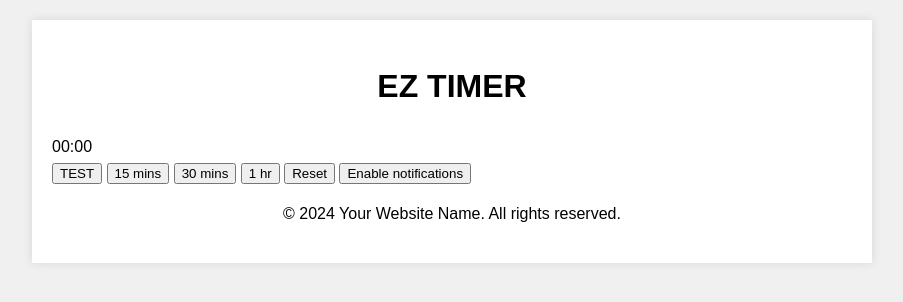
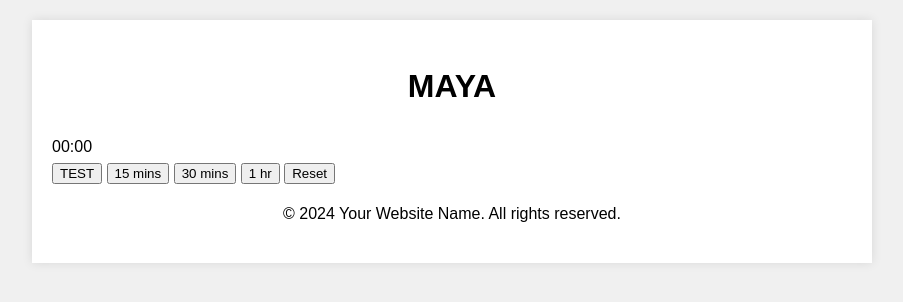
Before and after one commit to danileach/danileach.github.io, a plain HTML site: page index.html in a window 1280 px wide. Shown: the whole page, without its empty margins (188-1091 px from the left). Drawn offline with Linux system fonts and the light colour scheme.

Commit message:
Update index.html

```diff
--- a/index.html
+++ b/index.html
@@ -108,7 +108,7 @@
 <body>
     <div class="container">
         <header>
-            <h1>EZ TIMER</h1>
+            <h1>MAYA</h1>
         </header>
         <main>
             <section>
@@ -120,7 +120,6 @@
                 <button id="30 mins">30 mins</button>
                 <button id="60 mins">1 hr</button>
                 <button id="reset">Reset</button>
-                <button id="enable">Enable notifications</button>
 
             </section>
             <!--<section>
```
